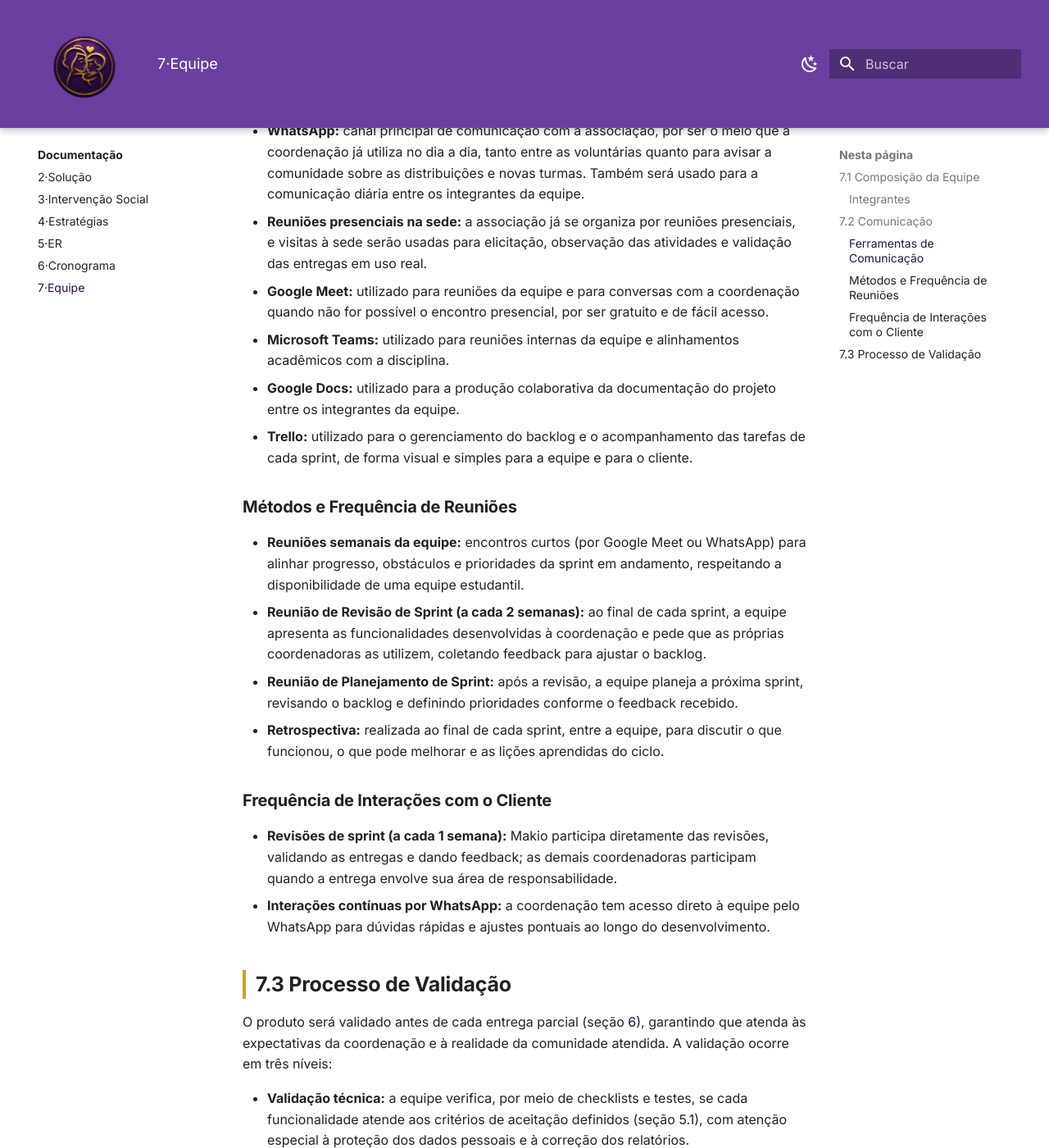
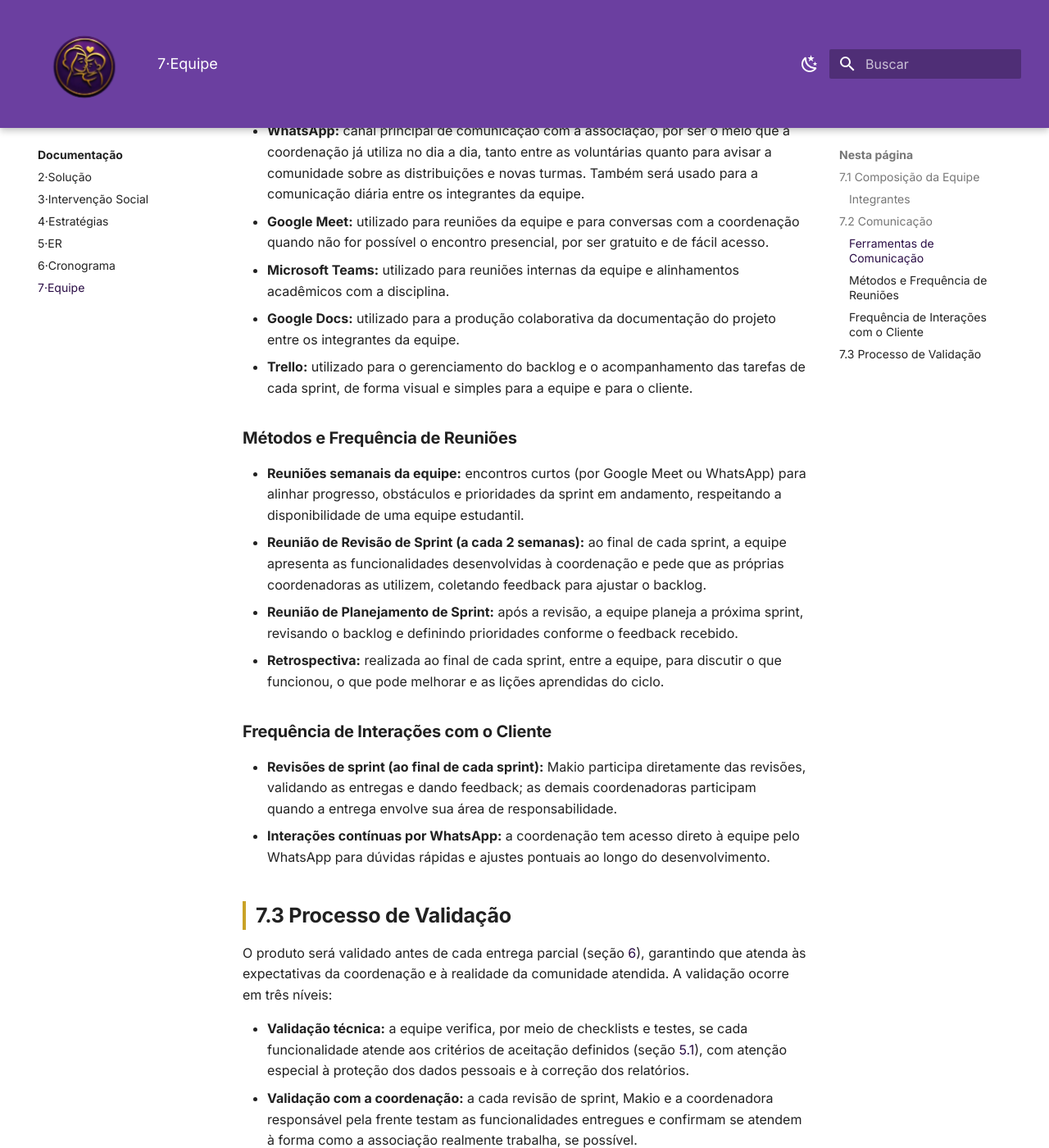
Before and after one commit to mdsreq-fga-unb/REQ-2026.2-T01-MaesGuerreiras, an MkDocs documentation site: the page built from docs/07-interacao/index.md, in a window 1280 px wide and 1400 px high, scrolled down 1926 px. Shown: the whole window at 82% size. Built offline with MkDocs 1.6.1 and Material for MkDocs 9.7.7, drawn with Linux system fonts in a browser that asks for light colours; some of the changed text lies outside the part shown.

Commit message:
ajusta seção 7.2 e corrige fotos da equipe

```diff
--- a/docs/07-interacao/index.md
+++ b/docs/07-interacao/index.md
@@ -33,6 +33,7 @@
 		<p class="team-card__role">Desenvolvedora Front-end</p>
 	</article>
 
+
     <article class="team-card">
         <img class="team-card__photo" src="https://github.com/Luiskr34.png?size=240" alt="Foto de Luis no GitHub" loading="lazy" />
         <h3 class="team-card__name">Luis</h3>
@@ -47,12 +48,12 @@
 		<p class="team-card__role">Analista de Requisitos</p>
 	</article>
 
-	<article class="team-card team-card--placeholder">
-		<div class="team-card__photo team-card__photo--placeholder"></div>
-		<h3 class="team-card__name">Pedro</h3>
-		<span class="team-card__handle team-card__handle--placeholder">(adicionar @ do GitHub)</span>
-		<p class="team-card__role">Analista de QA</p>
-	</article>
+    <article class="team-card">
+        <img class="team-card__photo" src="https://github.com/PedroGomes-phgr.png?size=240" alt="Foto de Pedro no GitHub" loading="lazy" />
+        <h3 class="team-card__name">Pedro</h3>
+        <a class="team-card__handle" href="https://github.com/PedroGomes-phgr" target="_blank" rel="noopener noreferrer">@PedroGomes-phgr</a>
+        <p class="team-card__role">Analista de QA</p>
+    </article>
 
 	<article class="team-card">
         <img class="team-card__photo" src="https://github.com/Vitorlustosa.png?size=240" alt="Foto do Vitor" loading="lazy" />
@@ -70,8 +71,6 @@
   utiliza no dia a dia, tanto entre as voluntárias quanto para avisar a comunidade sobre as
   distribuições e novas turmas. Também será usado para a comunicação diária entre os integrantes da
   equipe.
-- **Reuniões presenciais na sede:** a associação já se organiza por reuniões presenciais, e visitas à
-  sede serão usadas para elicitação, observação das atividades e validação das entregas em uso real.
 - **Google Meet:** utilizado para reuniões da equipe e para conversas com a coordenação quando não
   for possível o encontro presencial, por ser gratuito e de fácil acesso.
 - **Microsoft Teams:** utilizado para reuniões internas da equipe e alinhamentos acadêmicos com a
@@ -96,7 +95,7 @@
 
 ### Frequência de Interações com o Cliente
 
-- **Revisões de sprint (a cada 1 semana):** Makio participa diretamente das revisões, validando as
+- **Revisões de sprint (ao final de cada sprint):** Makio participa diretamente das revisões, validando as
   entregas e dando feedback; as demais coordenadoras participam quando a entrega envolve sua área
   de responsabilidade.
 - **Interações contínuas por WhatsApp:** a coordenação tem acesso direto à equipe pelo WhatsApp
```
